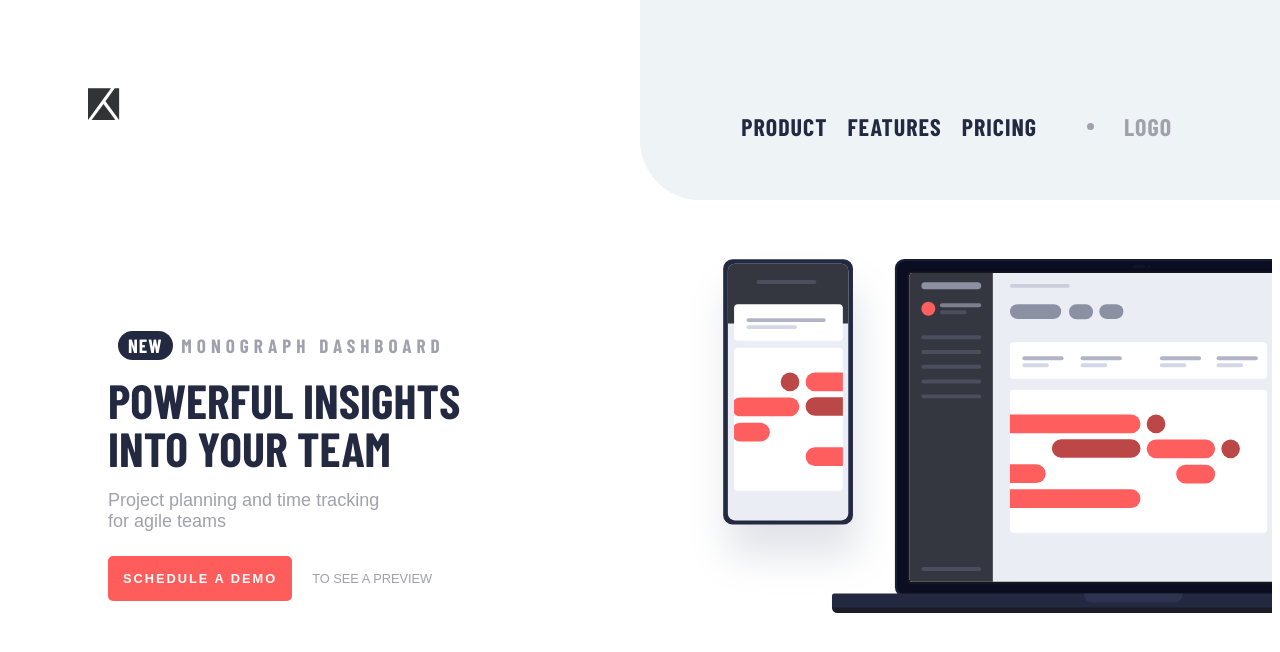
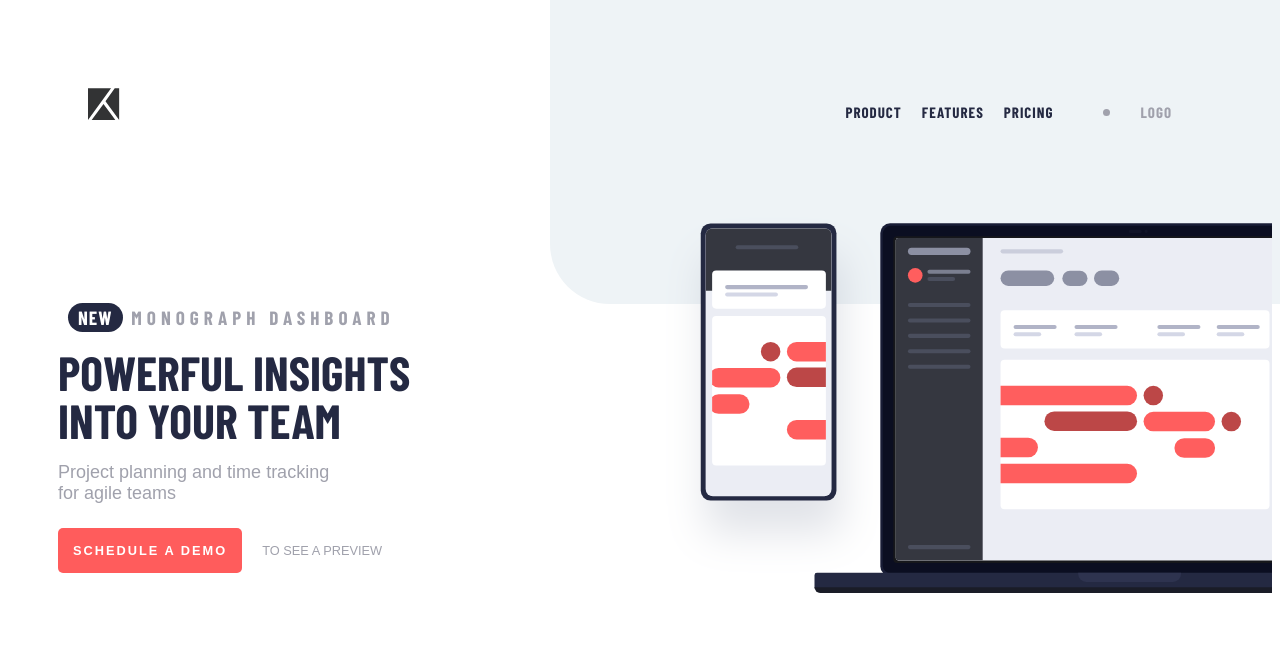
Before and after one commit to Caleb52349/project-tracking-intro-component-master, a plain HTML site: page index.html in a window 1280 px wide. Drawn offline with nearby package versions, Linux system fonts and the light colour scheme; a web font is replaced by a local one.

```diff
--- a/css/style.scss
+++ b/css/style.scss
@@ -257,7 +257,7 @@ nav {
 }
 @media (min-width: 1024px) {
     .link-items{
-        font-size: 1.5rem;
+
     }
 
     .burger {
@@ -268,7 +268,9 @@ nav {
         order: 2;
     }
     .description {
-        margin-left: 50px;
+
+
+
         order: 1;
         h4{
             button{
@@ -289,8 +291,8 @@ nav {
         }
     }
     body::before {
-        width: 50vw;
-        height: 25vh;
+        width: 57vw;
+        height: 38vh;
     }
     main{
         margin: 50px ;
```
Also changed, not shown: css/style.css, 1 other file.
